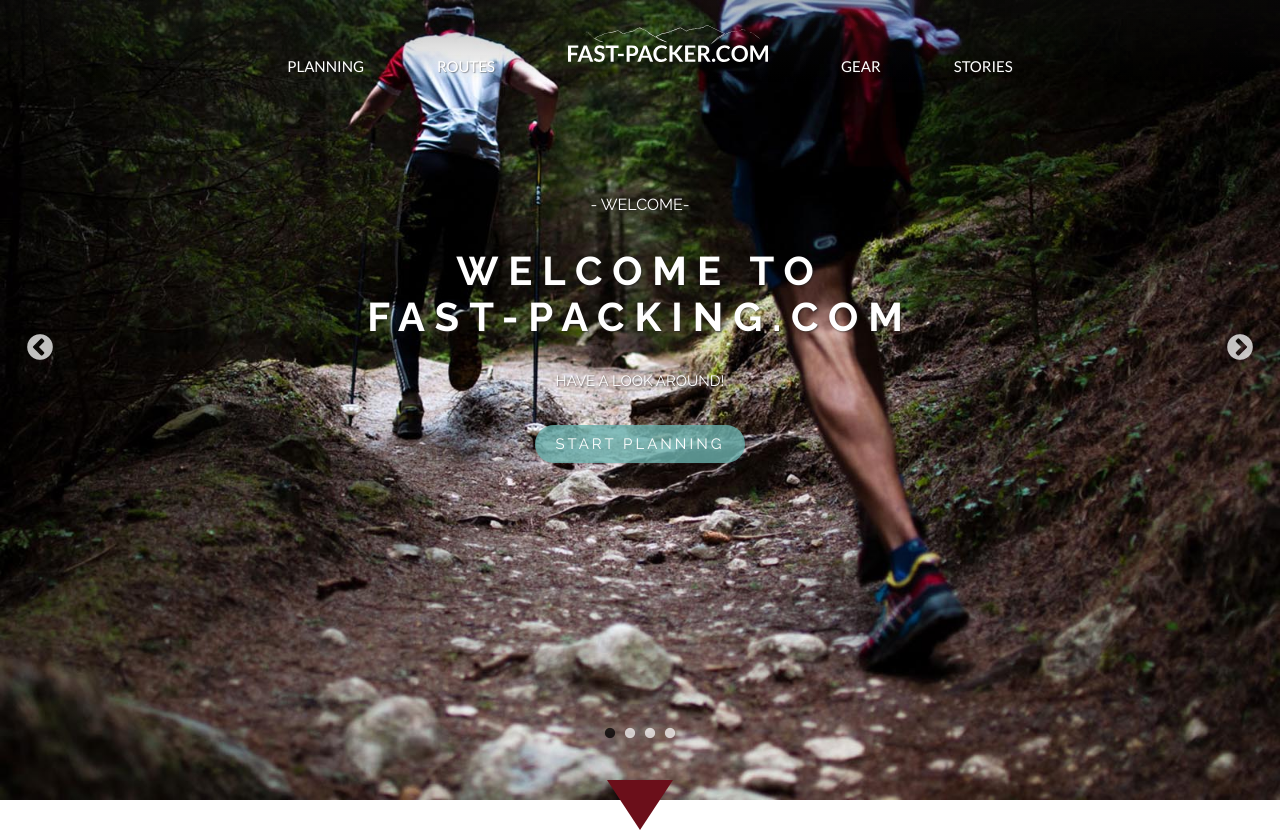
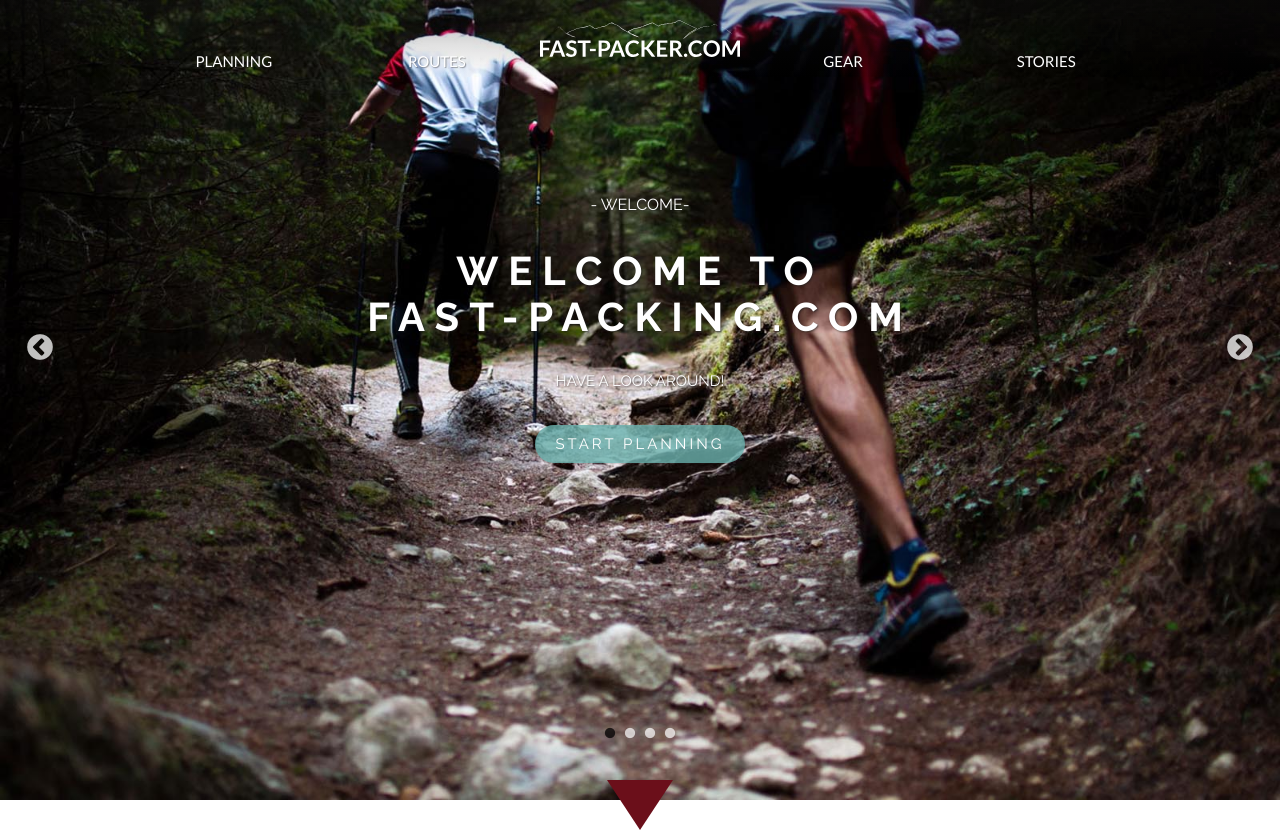
Before and after one commit to TrevorByron/fast-packer.com, a plain HTML site: page index.html in a window 1280 px wide. Shown: the top 833 px of the page. Drawn offline with nearby package versions, Linux system fonts and the light colour scheme.

Commit message:
header centered

```diff
--- a/stylesheets/partials/_breakpoints.scss
+++ b/stylesheets/partials/_breakpoints.scss
@@ -87,7 +87,7 @@
 
 // Header Breakpoints
 
-@media (max-width: 830px) {
+@media (max-width: 1020px) {
 
     #logo-small {
       display: block;
@@ -103,6 +103,7 @@
           nav {
             ul {
               li{
+                width: inherit;
                 margin-left: 30px;
                 margin-right: 30px;
               }
--- a/stylesheets/partials/_headers.scss
+++ b/stylesheets/partials/_headers.scss
@@ -15,7 +15,7 @@
     background: linear-gradient(rgba(022, 022, 022, .3), rgba(0, 0, 0, .0));
     font-family: 'Lato';
     font-weight: 400;
-    padding: 5px 10px 28px;
+    padding-bottom: 28px;
 
 
     img {
@@ -39,11 +39,12 @@
             li {
                 text-align: center;
                 display: inline-block;
-                margin-left: 35px;
-                margin-right: 35px;
+                // margin-left: 35px;
+                // margin-right: 35px;
                 font-size: 15px;
                 color: white;
                 transition: 0.3s;
+                width: 200px;
 
             }
 
```
Also changed, not shown: stylesheets/main.css, 1 other file.
